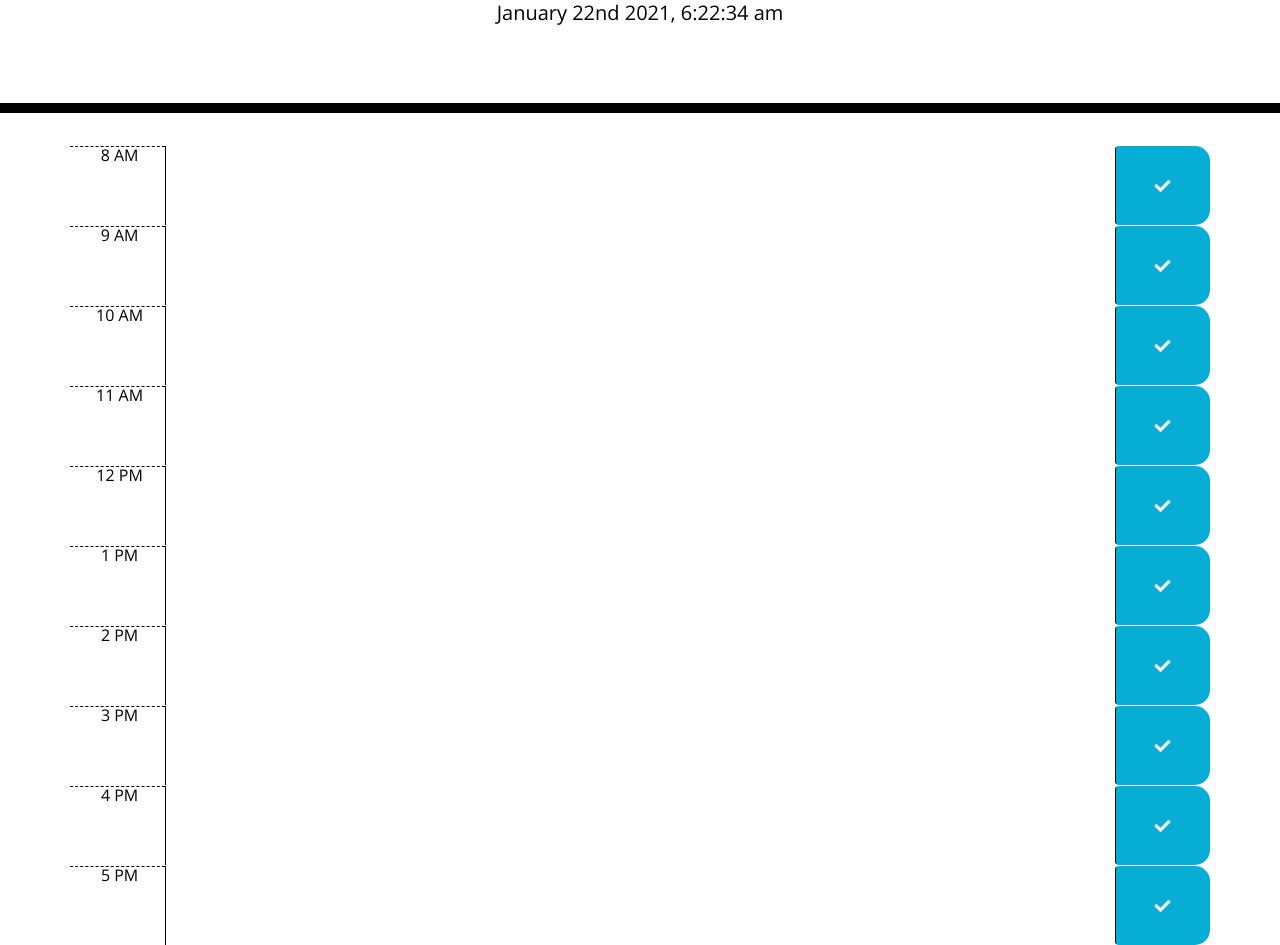
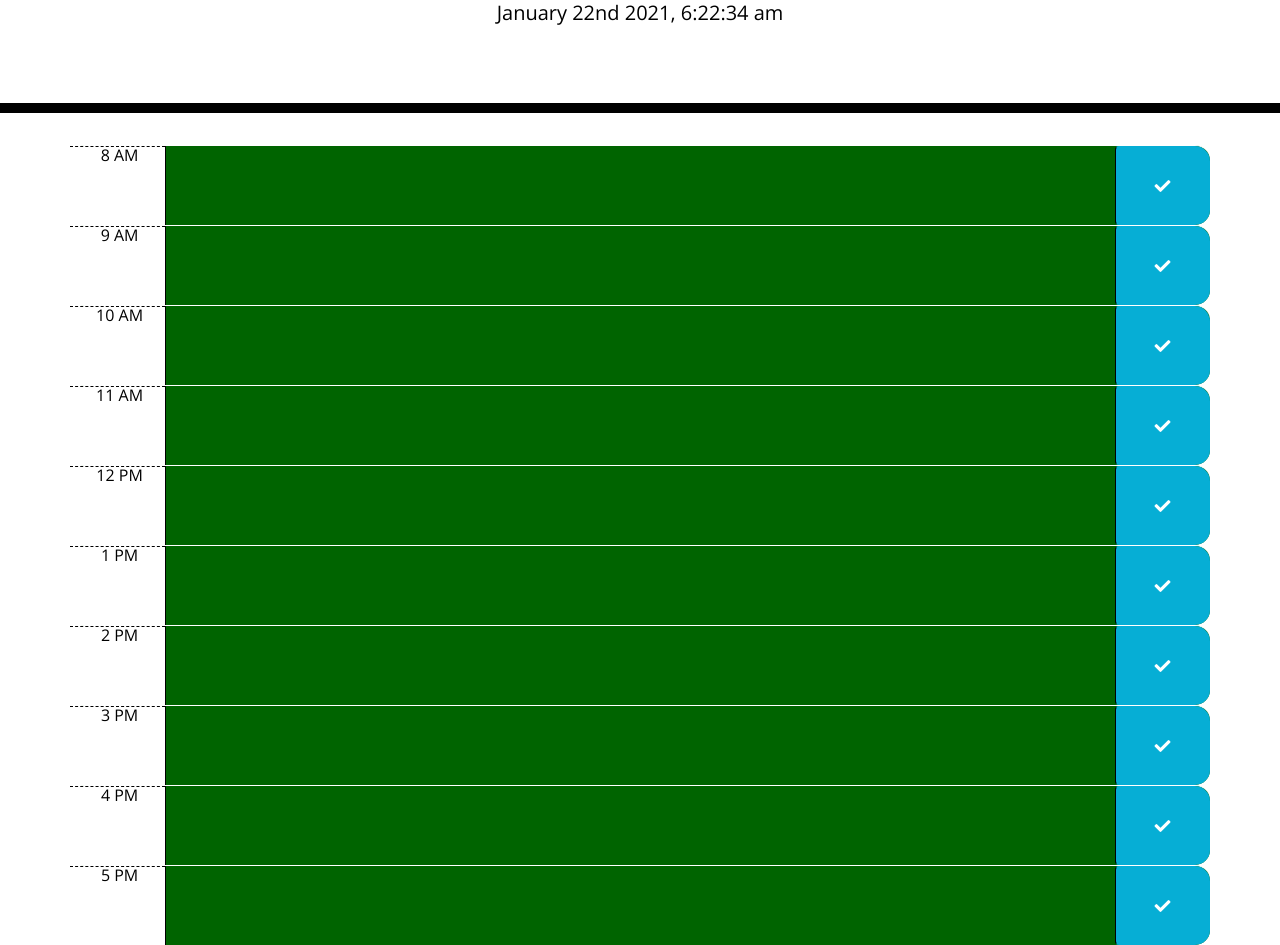
Before and after one commit to GreysonMainor/week-5-JQuery-Schedule, a plain HTML site: page index.html in a window 1280 px wide. Shown: the part 191-1136 px from the top of the page. Drawn offline with nearby package versions, Linux system fonts and the light colour scheme.

Commit message:
Changed colors slightly in css. Added my jquery function telling each time block what color to turn based off of the time it currently is.  CHanged my html id's for my hours to just the numbers.

```diff
--- a/assets/script.js
+++ b/assets/script.js
@@ -1,15 +1,28 @@
 $(document).ready(function () {
 
- //setting my current date and time to the top of my page in the currentDay div.
+    //setting my current date and time to the top of my page in the currentDay div.
     $("#currentDay").text(moment().format('MMMM Do YYYY, h:mm:ss a'));
 
     //setting variables to call upon later in my functions.
-    var currentTime = moment().format("h a")
-    var hourBlock = parseInt($(this).attr("id").split("hour")[1])
+    var currentTime = moment().format("h a");
+    var timeRow = parseInt($(this).attr("id"));
+console.log(currentTime)
+    $(".time-block").each(function () {
+        if (timeRow < currentTime) {
+            $(this).removeClass("future");
+            $(this).removeClass("present");
+            $(this).addClass("past");
+        } else if (timeRow === currentTime) {
+            $(this).removeClass("past");
+            $(this).removeClass("future");
+            $(this).addClass("present");
+        } else {
+            $(this).removeClass("present");
+            $(this).removeClass("past");
+            $(this).addClass("future");
 
-    console.log(currentTime)
-   //setting colors for my page based on time of day.
-$(".time-block").each
+        }
+    })
 
 
 });
--- a/assets/style.css
+++ b/assets/style.css
@@ -43,7 +43,7 @@ textarea{
 }
 
 .past {
-  background-color: #d3d3d3;
+  background-color: black;
   color: white;
 }
 
@@ -53,7 +53,7 @@ textarea{
 }
 
 .future {
-  background-color: #77dd77;
+  background-color: darkgreen;
   color: white;
 }
 
--- a/index.html
+++ b/index.html
@@ -28,70 +28,62 @@
       <button class="btn saveBtn col-sm-1"><i class="fas fa-check"></i></button>
     </div>
 
-    <div class="row time-block" id="hour9">
+    <div class="row time-block" id="9">
       <div class="col-sm-1 hour"> 9 AM</div>
       <textarea class="col-sm-10 description"></textarea>
       <button class="btn saveBtn col-sm-1"><i class="fas fa-check"></i></button>
     </div>
 
-    <div class="row time-block" id="hour10">
+    <div class="row time-block" id="10">
       <div class="col-sm-1 hour"> 10 AM</div>
       <textarea class="col-sm-10 description"></textarea>
       <button class="btn saveBtn col-sm-1"><i class="fas fa-check"></i></button>
     </div>
 
-    <div class="row time-block" id="hour11">
+    <div class="row time-block" id="11">
       <div class="col-sm-1 hour"> 11 AM</div>
       <textarea class="col-sm-10 description"></textarea>
       <button class="btn saveBtn col-sm-1"><i class="fas fa-check"></i></button>
     </div>
 
-    <div class="row time-block" id="hour12">
+    <div class="row time-block" id="12">
       <div class="col-sm-1 hour"> 12 PM</div>
       <textarea class="col-sm-10 description"></textarea>
       <button class="btn saveBtn col-sm-1"><i class="fas fa-check"></i></button>
     </div>
 
-    <div class="row time-block" id="hour1">
+    <div class="row time-block" id="1">
       <div class="col-sm-1 hour"> 1 PM</div>
       <textarea class="col-sm-10 description"></textarea>
       <button class="btn saveBtn col-sm-1"><i class="fas fa-check"></i></button>
     </div>
 
-    <div class="row time-block" id="hour2">
+    <div class="row time-block" id="2">
       <div class="col-sm-1 hour"> 2 PM</div>
       <textarea class="col-sm-10 description"></textarea>
       <button class="btn saveBtn col-sm-1"><i class="fas fa-check"></i></button>
     </div>
 
-    <div class="row time-block" id="hour3">
+    <div class="row time-block" id="3">
       <div class="col-sm-1 hour"> 3 PM</div>
       <textarea class="col-sm-10 description"></textarea>
       <button class="btn saveBtn col-sm-1"><i class="fas fa-check"></i></button>
     </div>
 
-    <div class="row time-block" id="hour4">
+    <div class="row time-block" id="4">
       <div class="col-sm-1 hour"> 4 PM</div>
       <textarea class="col-sm-10 description"></textarea>
       <button class="btn saveBtn col-sm-1"><i class="fas fa-check"></i></button>
     </div>
 
-    <div class="row time-block" id="hour5">
+    <div class="row time-block" id="5">
       <div class="col-sm-1 hour"> 5 PM</div>
       <textarea class="col-sm-10 description"></textarea>
       <button class="btn saveBtn col-sm-1"><i class="fas fa-check"></i></button>
     </div>
   </div>
 
-  <!-- <script type="text/javascript">
 
-    $(document).ready(function () {
-      var todayDate = moment().format('MMMM Do YYYY, h:mm:ss a');
-      $("#currentDay").html(todayDate);
-
-    });
-
-  </script> -->
 
   <script src="./assets/bigMomentFile.js"></script>
   <script src="./assets/script.js"></script>
```
